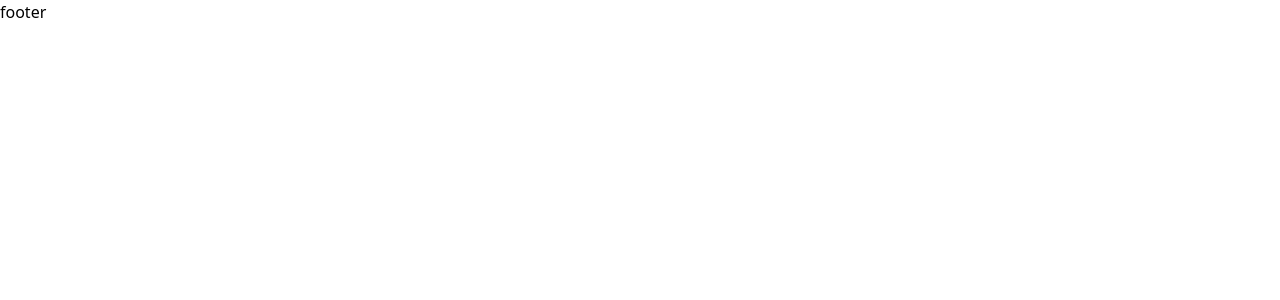
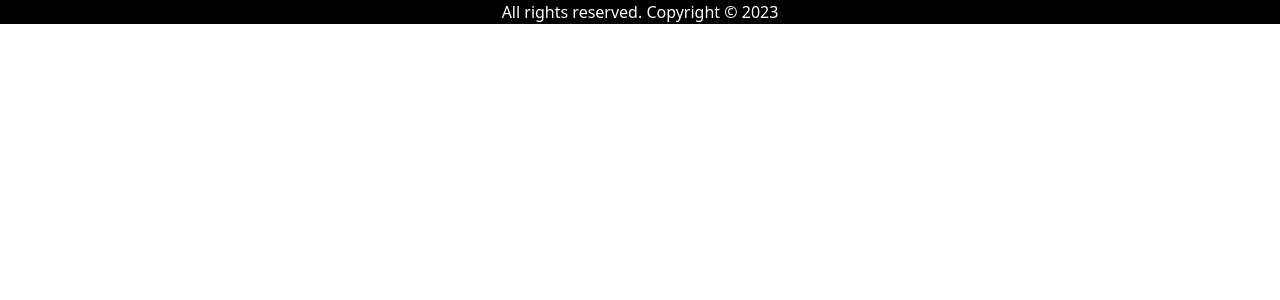
Before and after one commit to Wediah/shoppingsite, a Next.js app: page /footer in a window 1280 px wide. Shown: the top 300 px of the page. Built offline with nearby package versions, Linux system fonts and the light colour scheme.

Commit message:
adds footer

```diff
--- a/pages/footer.tsx
+++ b/pages/footer.tsx
@@ -2,7 +2,9 @@ import React from 'react'
 
 function footer() {
   return (
-    <div>footer</div>
+    <footer className='bg-black '>
+        <p className='text-center text-white text-md'>All rights reserved. Copyright © 2023 </p>
+    </footer>
   )
 }
 
```
